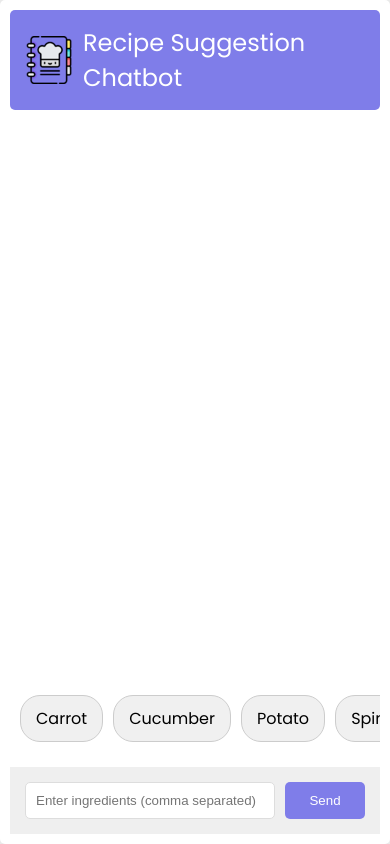
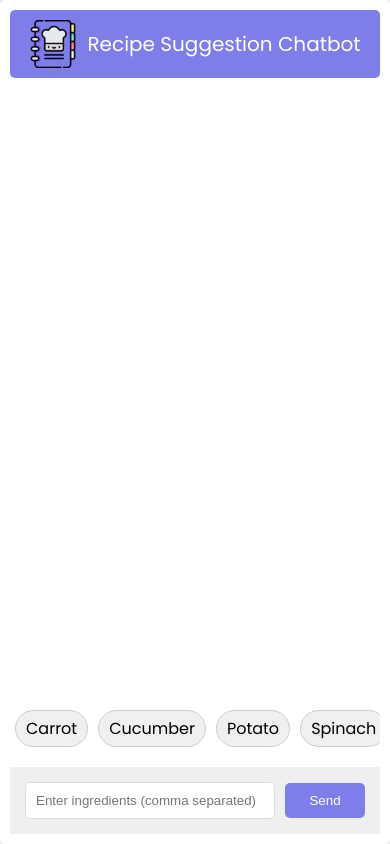
Before and after one commit to Mk-1000/ChefMate, a Flask app: page / in a window 390 px wide. Run offline with Flask 3, Linux system fonts and the light colour scheme.

Commit message:
Improve UI layout and enhance responsiveness

```diff
--- a/app.py
+++ b/app.py
@@ -8,7 +8,7 @@ app = Flask(__name__)
 nlp = spacy.load('en_core_web_sm')
 
 # Replace with your Spoonacular API key
-SPOONACULAR_API_KEY = 'your_api_key_here'
+SPOONACULAR_API_KEY = 'f29eba11f9184a16bb5a68766be706c1'
 SPOONACULAR_BASE_URL = 'https://api.spoonacular.com/recipes/'
 
 @app.route('/')
--- a/static/styles/chat.css
+++ b/static/styles/chat.css
@@ -25,22 +25,24 @@ body {
     border-radius: 5px;
     box-shadow: 0 0 10px rgba(0, 0, 0, 0.1);
     padding: 20px;
+    overflow: hidden; /* Prevents overflow */
 }
 
 .title {
-    display: flex; /* Use flexbox for alignment */
-    justify-content: center; /* Center items horizontally */
-    align-items: center; /* Center items vertically */
-    background: #7f7de9; /* Updated to primary color */
+    display: flex;
+    justify-content: center;
+    align-items: center;
+    background: #7f7de9;
     color: white;
     padding: 15px;
     border-radius: 5px;
     font-size: 24px;
+    text-align: center;
 }
 
 .title img {
-    height: 48px; /* Adjust the height as needed */
-    margin-right: 10px; /* Space between image and text */
+    height: 48px;
+    margin-right: 10px;
 }
 
 .box {
@@ -54,6 +56,7 @@ body {
     display: flex;
     justify-content: flex-start;
     margin: 10px 0;
+    word-wrap: break-word; /* Allows long words to break */
 }
 
 .item.right {
@@ -61,11 +64,12 @@ body {
 }
 
 .msg {
-    background: #7f7de9; /* Updated to primary color */
+    background: #7f7de9;
     color: white;
     padding: 10px;
     border-radius: 10px;
     max-width: 80%;
+    word-wrap: break-word; /* Allows long words to break */
 }
 
 .item.right .msg {
@@ -79,12 +83,14 @@ body {
     padding: 15px;
     display: flex;
     justify-content: space-between;
+    align-items: center;
+    flex-wrap: wrap;
 }
 
 .input-field {
     flex-grow: 1;
-    position: relative;
     display: flex;
+    align-items: center;
 }
 
 .input-field input {
@@ -93,12 +99,12 @@ body {
     border: 1px solid #ddd;
     border-radius: 5px;
     outline: none;
+    margin-right: 10px; /* Adds space between input and button */
 }
 
 .input-field button {
-    margin-left: 10px;
     padding: 10px 20px;
-    background: #7f7de9; /* Updated to primary color */
+    background: #7f7de9;
     color: white;
     border: none;
     border-radius: 5px;
@@ -107,7 +113,7 @@ body {
 }
 
 .input-field button:hover {
-    background: #6e6ac9; /* Darker shade of primary color for hover */
+    background: #6e6ac9;
 }
 
 .chat-image {
@@ -117,7 +123,6 @@ body {
     margin-top: 10px;
 }
 
-/* Add styles for the ingredient container to allow horizontal scrolling */
 .scrollable-ingredients {
     display: flex;
     flex-wrap: nowrap;
@@ -139,7 +144,6 @@ body {
     background: #f1f1f1;
 }
 
-/* Style the ingredient items as buttons */
 .ingredient-item {
     display: inline-block;
     background-color: #f0f0f0;
@@ -160,14 +164,17 @@ body {
     background-color: #ccc;
 }
 
-/* Optional: Add a title for better alignment */
 .ingredients-container h3 {
     margin-bottom: 10px;
 }
 
-
 @media (max-width: 600px) {
     .wrapper {
+        padding: 10px;
+    }
+
+    .title {
+        font-size: 20px;
         padding: 10px;
     }
 
@@ -178,4 +185,16 @@ body {
     .chat-image {
         width: 80px;
     }
+
+    .msg {
+        max-width: 100%;
+    }
+
+    .ingredient-item {
+        padding: 5px 10px;
+    }
+
+    .scrollable-ingredients {
+        padding: 5px;
+    }
 }
```
Also changed, not shown: static/styles/details.css (+6 -10 lines).
